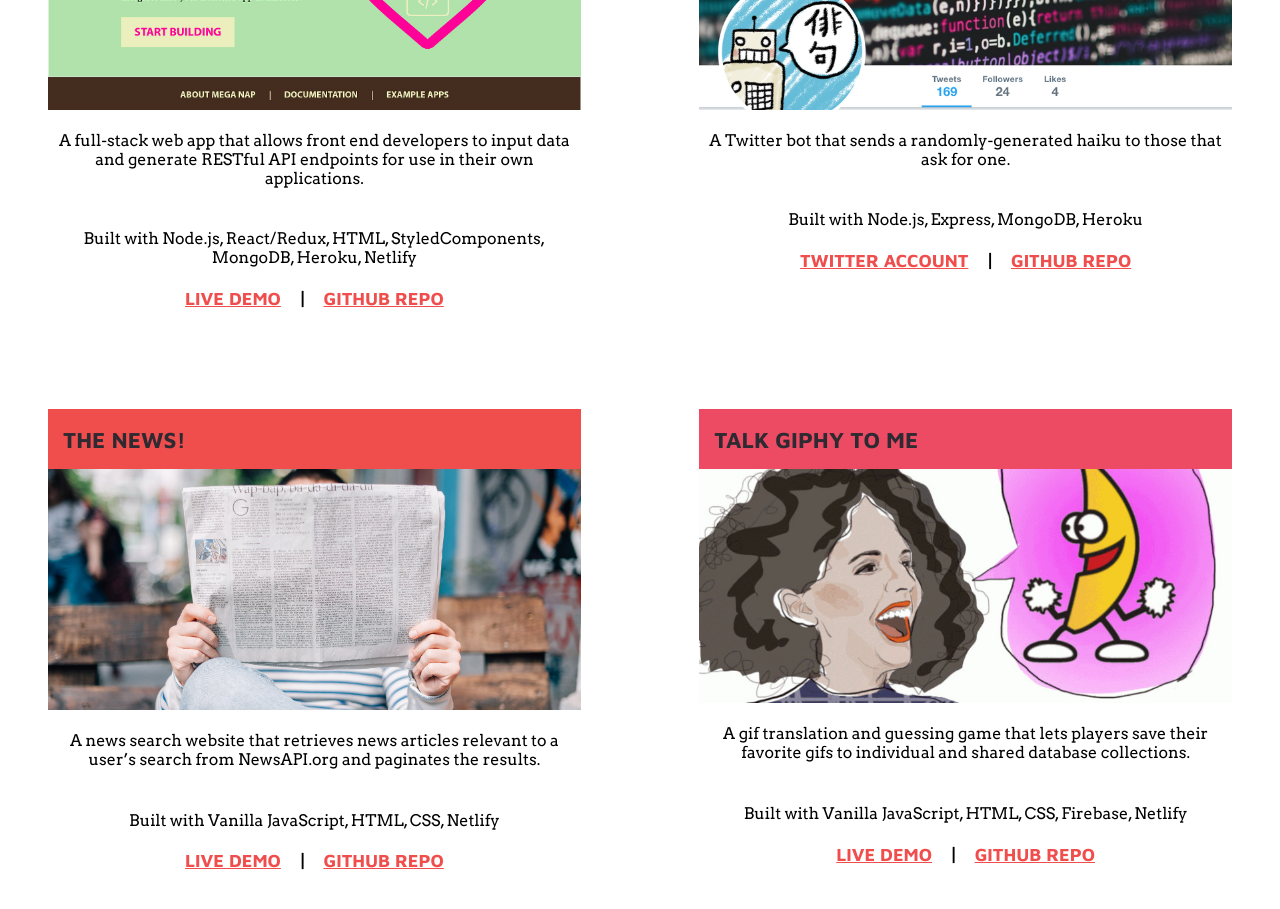
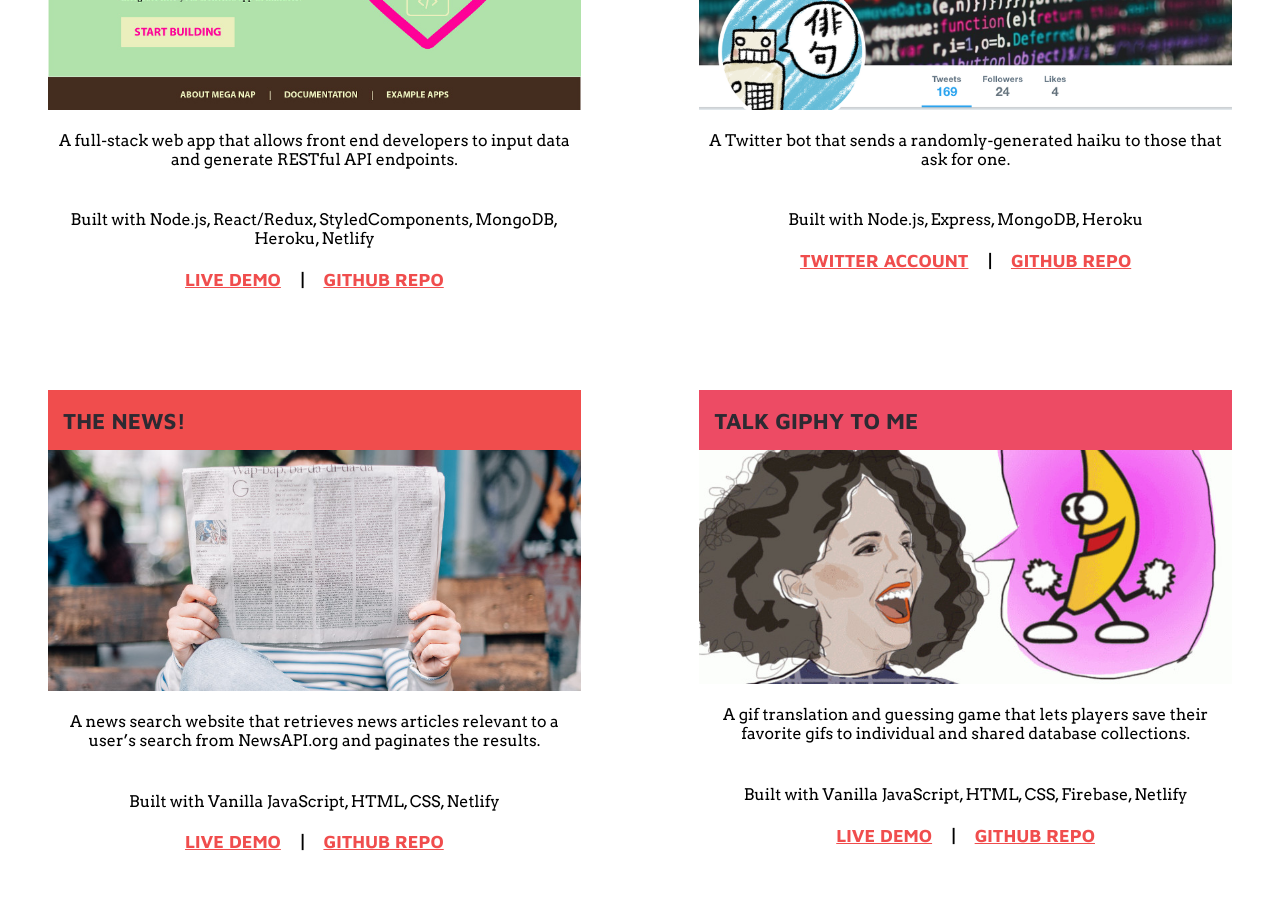
Before and after one commit to BenParisot/portfolio-site, a React (Create React App) app: page / in a window 1280 px wide. Shown: the part 2000-2909 px from the top of the page. Built offline with nearby package versions, Linux system fonts and the light colour scheme.

Commit message:
cut meganap description down to fit on two lines

```diff
--- a/src/components/Projects.js
+++ b/src/components/Projects.js
@@ -10,7 +10,7 @@ export default function Projects() {
             <section className="projects-container">
                 <h2>Recent Projects:</h2>
                 <section className="projects">
-                    <Project title="Mega Nap" image={meganap} description="A full-stack web app that allows front end developers to input data and generate RESTful API endpoints for use in their own applications." uses="Node.js, React/Redux, HTML, StyledComponents, MongoDB, Heroku, Netlify" demo="Live Demo" demoLink="https://www.meganap.com/" repo="Github Repo" repoLink="https://github.com/grandpapi" color="#ed4b64" />
+                    <Project title="Mega Nap" image={meganap} description="A full-stack web app that allows front end developers to input data and generate RESTful API endpoints." uses="Node.js, React/Redux, StyledComponents, MongoDB, Heroku, Netlify" demo="Live Demo" demoLink="https://www.meganap.com/" repo="Github Repo" repoLink="https://github.com/grandpapi" color="#ed4b64" />
                     <Project title="Robot Haikubot" image={robot} description="A Twitter bot that sends a randomly-generated haiku to those that ask for one." uses="Node.js, Express, MongoDB, Heroku" demo="Twitter Account" demoLink="https://twitter.com/RobotHaikubot" repo="Github Repo" repoLink="https://github.com/team-haikubot" color="#f26639" />
                     <Project title="The News!" image={news} description="A news search website that retrieves news articles relevant to a user’s search from NewsAPI.org and paginates the results." uses="Vanilla JavaScript, HTML, CSS, Netlify" demo="Live Demo" demoLink="https://parisot-news-search.netlify.com" repo="Github Repo" repoLink="https://github.com/BenParisot/search-page-api" color="#f04d4d" />
                     <Project title="Talk Giphy to Me" image={giphy} description="A gif translation and guessing game that lets players save their favorite gifs to individual and shared database collections." uses="Vanilla JavaScript, HTML, CSS, Firebase, Netlify" demo="Live Demo" demoLink="https://talkgiphytome.netlify.com/" repo="Github Repo" repoLink="https://github.com/team-dancing-pug/talk-giphy" color="#ed4b64" />
```
